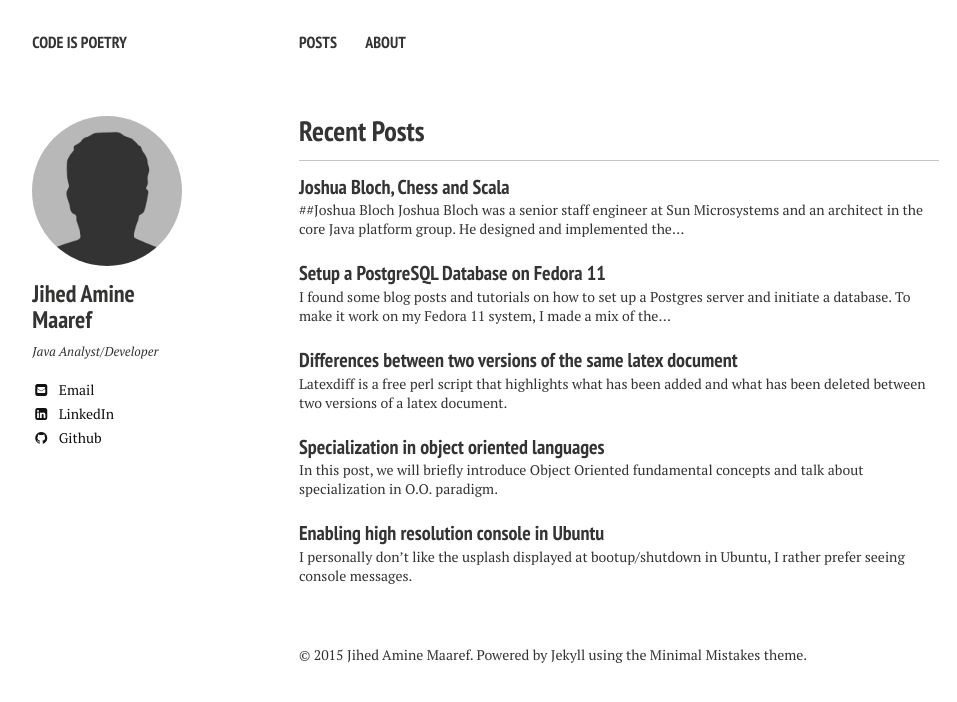
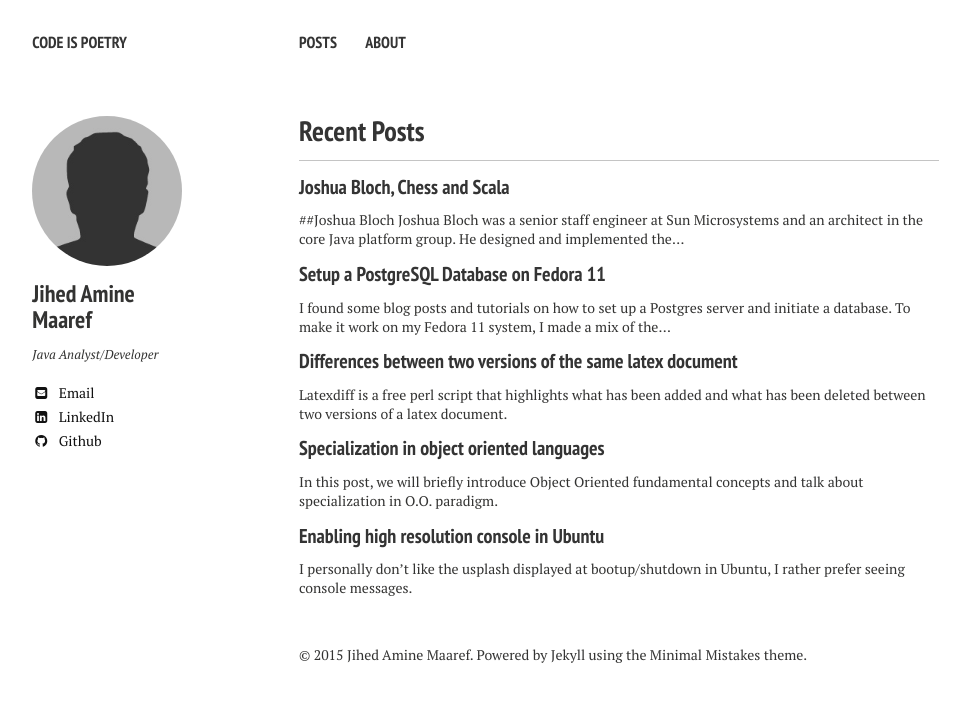
Before and after one commit to jihedamine/jihedamine.github.io, a Jekyll site: the page built from index.md, in a window 1280 px wide. Shown: the top 702 px of the page, without its empty margins (21-978 px from the left). Built offline with Jekyll 4.4.1, drawn with Linux system fonts in a browser that asks for light colours; nearby versions of some CDN libraries.

Commit message:
Update typography.scss

```diff
--- a/_sass/typography.scss
+++ b/_sass/typography.scss
@@ -131,7 +131,7 @@ blockquote {
    ========================================================================== */
 
 p {
-	margin: 0 0 $indent-var;
+	margin: 0 0 15;
 	// sibling indentation
 
 @if $paragraph-indent == true {
```
